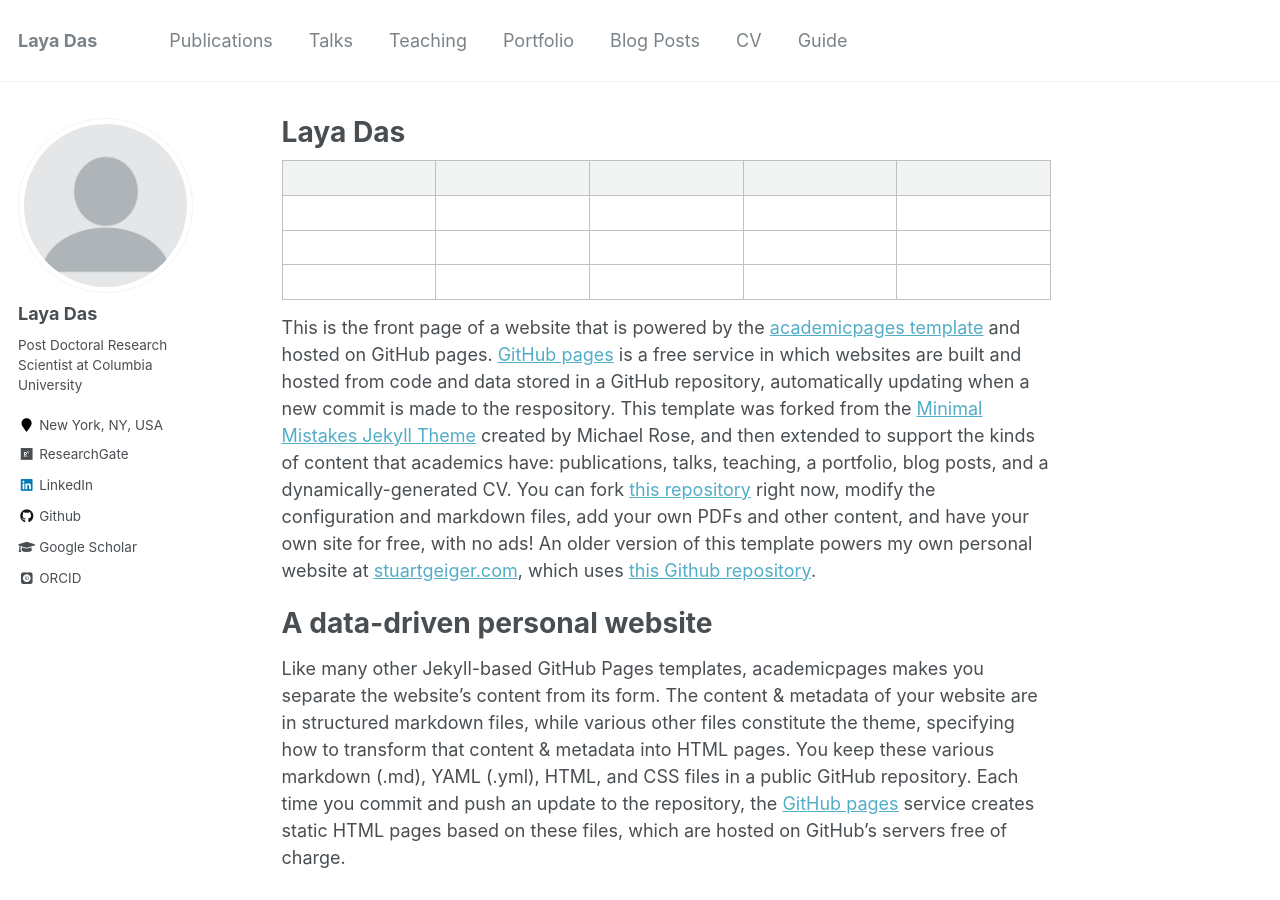
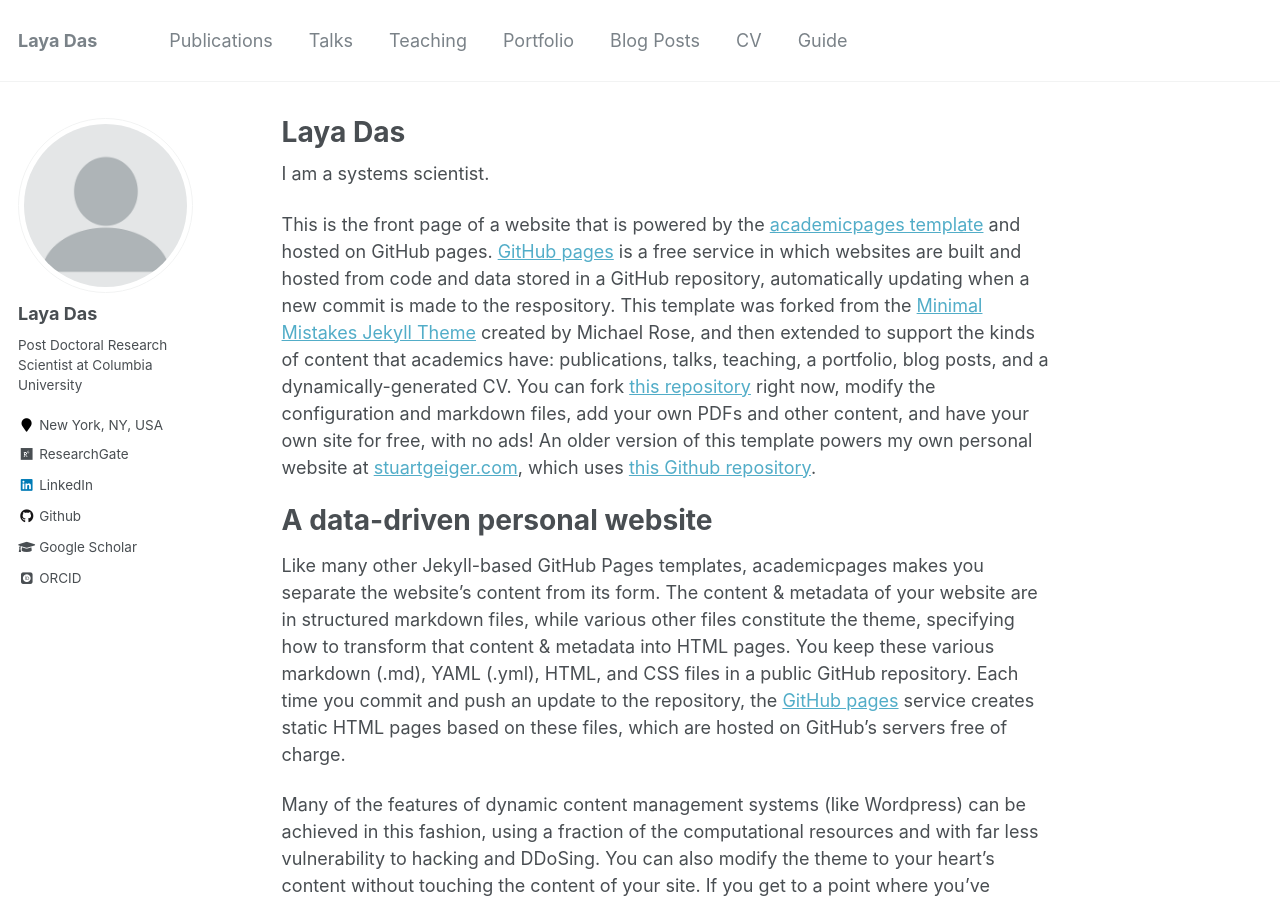
Before and after one commit to layadas/layadas.github.io, a Jekyll site: the page built from _pages/about.md, in a window 1280 px wide and 900 px high. Built offline with Jekyll 4.4.1, drawn with Linux system fonts in a browser that asks for light colours; some web fonts are replaced.

Commit message:
Update about.md

```diff
--- a/_pages/about.md
+++ b/_pages/about.md
@@ -8,11 +8,7 @@ redirect_from:
   - /about.html
 ---
 
-|   	|   	|   	|   	|   	|
-|---	|---	|---	|---	|---	|
-|   	|   	|   	|   	|   	|
-|   	|   	|   	|   	|   	|
-|   	|   	|   	|   	|   	|
+I am a systems scientist.
 
 
 This is the front page of a website that is powered by the [academicpages template](https://github.com/academicpages/academicpages.github.io) and hosted on GitHub pages. [GitHub pages](https://pages.github.com) is a free service in which websites are built and hosted from code and data stored in a GitHub repository, automatically updating when a new commit is made to the respository. This template was forked from the [Minimal Mistakes Jekyll Theme](https://mmistakes.github.io/minimal-mistakes/) created by Michael Rose, and then extended to support the kinds of content that academics have: publications, talks, teaching, a portfolio, blog posts, and a dynamically-generated CV. You can fork [this repository](https://github.com/academicpages/academicpages.github.io) right now, modify the configuration and markdown files, add your own PDFs and other content, and have your own site for free, with no ads! An older version of this template powers my own personal website at [stuartgeiger.com](http://stuartgeiger.com), which uses [this Github repository](https://github.com/staeiou/staeiou.github.io).
```
